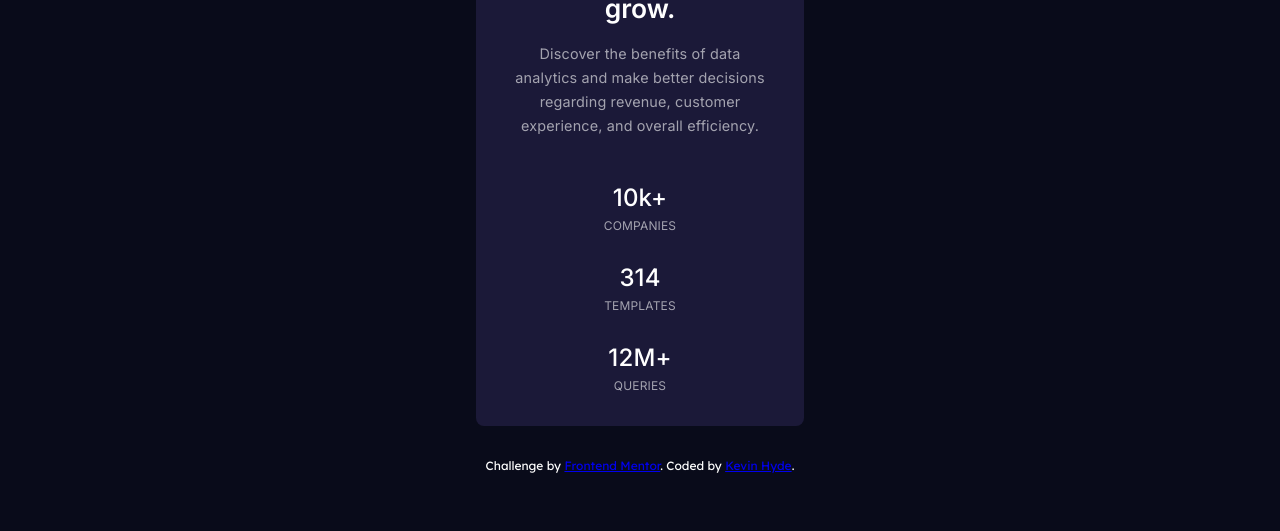
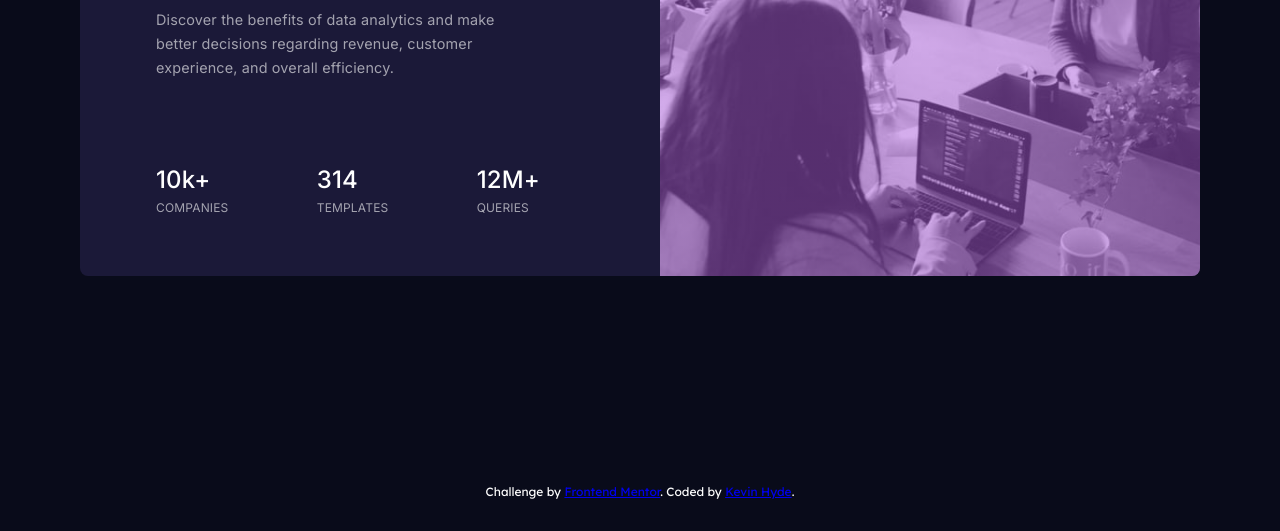
Before and after one commit to futurethang/fe-mentor-stats-preview-card, a plain HTML site: page index.html in a window 1280 px wide. Shown: the part 356-887 px from the top of the page. Before the commit the page ends 861 px from the top, so only its background shows below. Drawn offline with Linux system fonts and the light colour scheme.

Commit message:
Finish Desktop view (1hr)

```diff
--- a/index.html
+++ b/index.html
@@ -21,17 +21,18 @@
     <title>Frontend Mentor | Stats preview card component</title>
   </head>
   <body>
+    <div class="wrapper">
       <div class="container">
         <div class="hero"></div>
         <main>
           <h1 role="heading">
-          Get <span class="accent">insights</span> that help your business grow.
+            Get <span class="accent">insights</span> that help your business
+            grow.
           </h1>
           <p role="text">
             Discover the benefits of data analytics and make better decisions
             regarding revenue, customer experience, and overall efficiency.
           </p>
-      </main>
           <ul class="stats">
             <li>
               <p class="number">10k+</p>
@@ -46,13 +47,15 @@
               <p class="stat-label">queries</p>
             </li>
           </ul>
+        </main>
+      </div>
     </div>
 
-    <div class="attribution" role="contentinfo">
+    <footer class="attribution" role="contentinfo">
       Challenge by
       <a href="https://www.frontendmentor.io?ref=challenge" target="_blank"
         >Frontend Mentor</a
       >. Coded by <a href="https://kevin-hyde.netlify.app/">Kevin Hyde</a>.
-    </div>
+    </footer>
   </body>
 </html>
--- a/style.css
+++ b/style.css
@@ -14,6 +14,13 @@ body {
   background-color: var(--very-dark-blue);
   color: var(--white);
   font-family: "Lexend Deca", sans-serif;
+}
+
+.wrapper {
+  height: 100vh;
+  display: flex;
+  justify-content: center;
+  align-items: center;
 }
 
 .container {
@@ -36,7 +43,7 @@ body {
 }
 
 main {
-  padding: 2rem;
+  padding: 2rem 2rem 0 2rem;
 }
 
 h1 {
@@ -46,14 +53,14 @@ h1 {
   margin-top: 0.25rem;
 }
 
-p {
+main p {
   font-weight: 200;
   font-family: "Inter";
   color: var(--slightly-transparent-white);
   letter-spacing: 0.01rem;
   font-size: 0.9rem;
   line-height: 1.5rem;
-  margin-bottom: 0;
+  margin-bottom: 2.5rem;
 }
 
 .accent {
@@ -63,10 +70,11 @@ p {
 ul.stats {
   list-style: none;
   padding: 0;
+  margin-bottom: 2.5rem;
 }
 
 li {
-  margin-bottom: 1.75rem;
+  margin-bottom: 1rem;
 }
 
 .number {
@@ -80,6 +88,7 @@ li {
   text-transform: uppercase;
   font-size: 0.75rem;
   margin-top: 0.25rem;
+  margin-bottom: 1.75rem;
 }
 
 .attribution {
@@ -87,3 +96,43 @@ li {
   text-align: center;
   margin: 2rem;
 }
+
+@media only screen and (min-width: 24rem) {
+  .container {
+    width: 70rem;
+    height: 28rem;
+    display: flex;
+    flex-direction: row-reverse;
+  }
+
+  .hero {
+    width: 33.75rem;
+    height: 100%;
+  }
+
+  main {
+    width: 35.5rem;
+    padding: 4rem;
+    box-sizing: border-box;
+    text-align: left;
+  }
+
+  h1 {
+    font-size: 2.25rem;
+  }
+
+  main p,
+  ul {
+    width: 24rem;
+  }
+
+  ul.stats {
+    display: flex;
+    justify-content: space-between;
+    margin-top: 5.5rem;
+  }
+
+  ul p {
+    width: auto;
+  }
+}
```
Also changed, not shown: design/desktop-design.jpg. Lines whose indentation alone changed are shown as unchanged.
